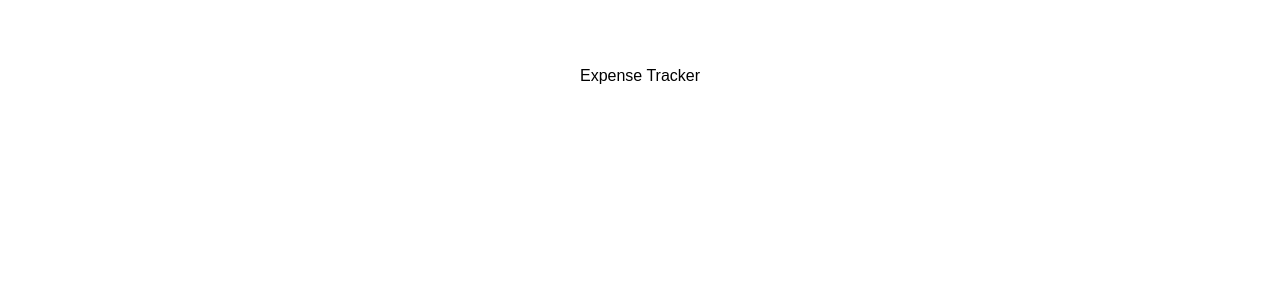
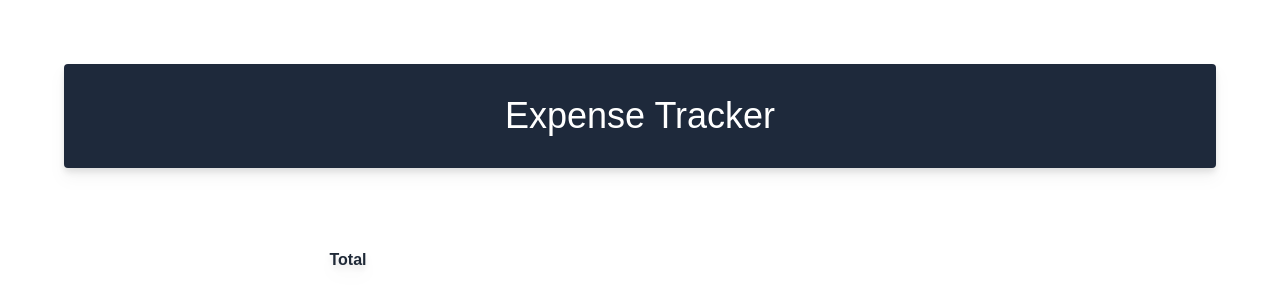
Before and after one commit to JackWorld99/MERN-Expense-Tracker, a React (Create React App) app in the folder client/: page / in a window 1280 px wide. Shown: the top 304 px of the page. Built offline with nearby package versions, Linux system fonts and the light colour scheme.

Commit message:
Create a graph to show expenses.

```diff
--- a/client/src/App.css
+++ b/client/src/App.css
@@ -27,3 +27,12 @@
 .bg-purple {
   background-color: var(--color-purple);
 }
+
+.chart .title{
+  position: absolute;
+  left: 0;
+  right: 0;
+  top: 40%;
+  margin-left: auto;
+  margin-right: auto;
+}
--- a/client/src/App.js
+++ b/client/src/App.js
@@ -1,10 +1,15 @@
-
 import './App.css';
+import Graph from './components/Graph';
 
 function App() {
   return (
     <div className="App">
-      <h1>Expense Tracker</h1>
+      <div className="container mx-auto max-w-6xl text-center drop-shadow-lg text-gray-800">
+      <h1 className="text-4xl py-8 mb-10 bg-slate-800 text-white rounded">Expense Tracker</h1>
+      <div className="grid md:grid-cols-2 gap-4">
+        <Graph></Graph>
+      </div>
+      </div>
     </div>
   );
 }
--- /dev/null
+++ b/client/src/components/Graph.js
@@ -0,0 +1,20 @@
+import React from "react";
+import { Doughnut } from "react-chartjs-2";
+import { Chart, ArcElement } from "chart.js";
+
+export default function Graph() {
+  return (
+    <div className="flex justify-content max-w-xs mx-auto">
+      <div className="item">
+        <div className="chart relative"></div>
+
+        <div className="flex flex-col py-10 gap-4">
+          <h3 className="mb-4 font-bold title">
+            Total
+            <span className="block text-3xl text-emerald-400"></span>
+          </h3>
+        </div>
+      </div>
+    </div>
+  );
+}
```
